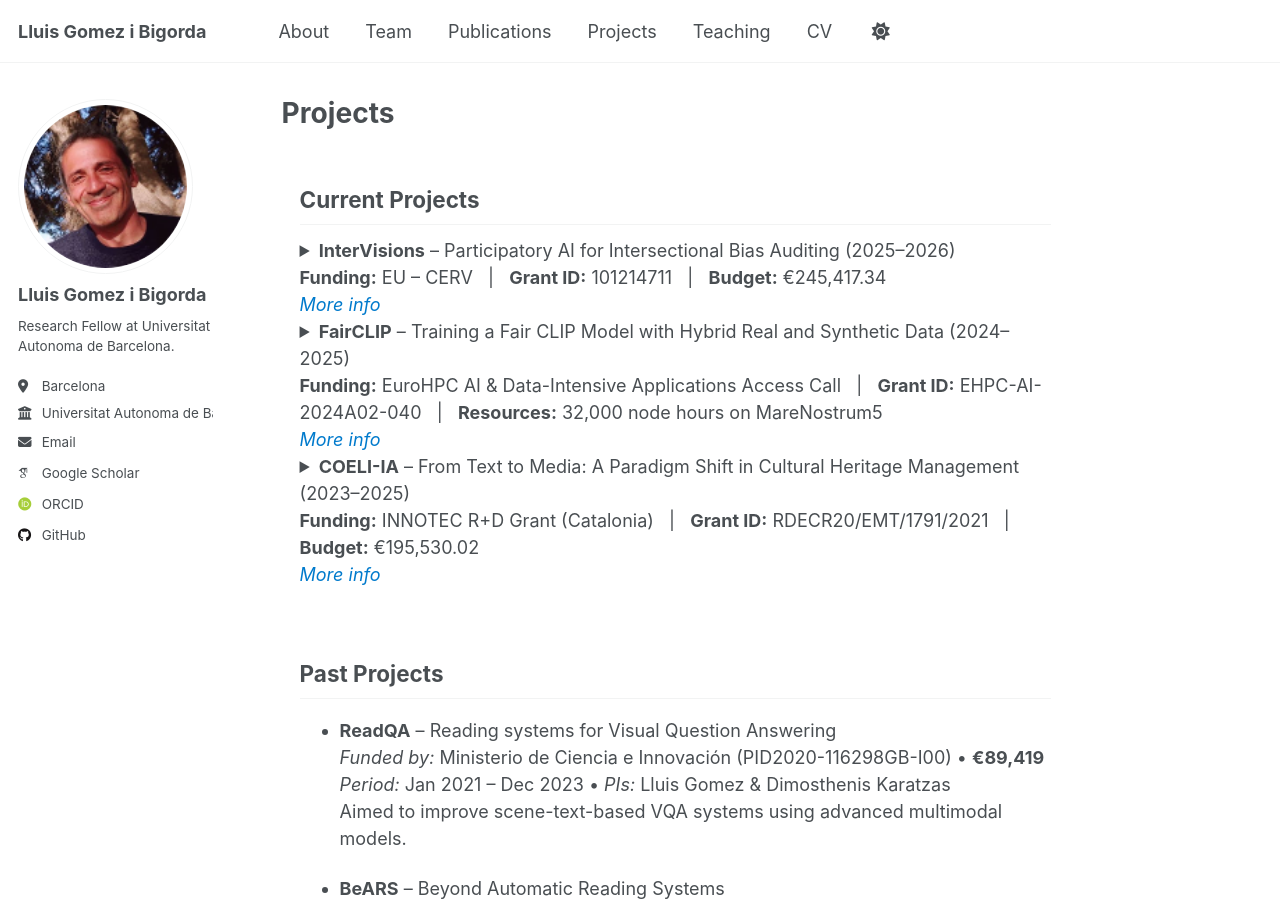
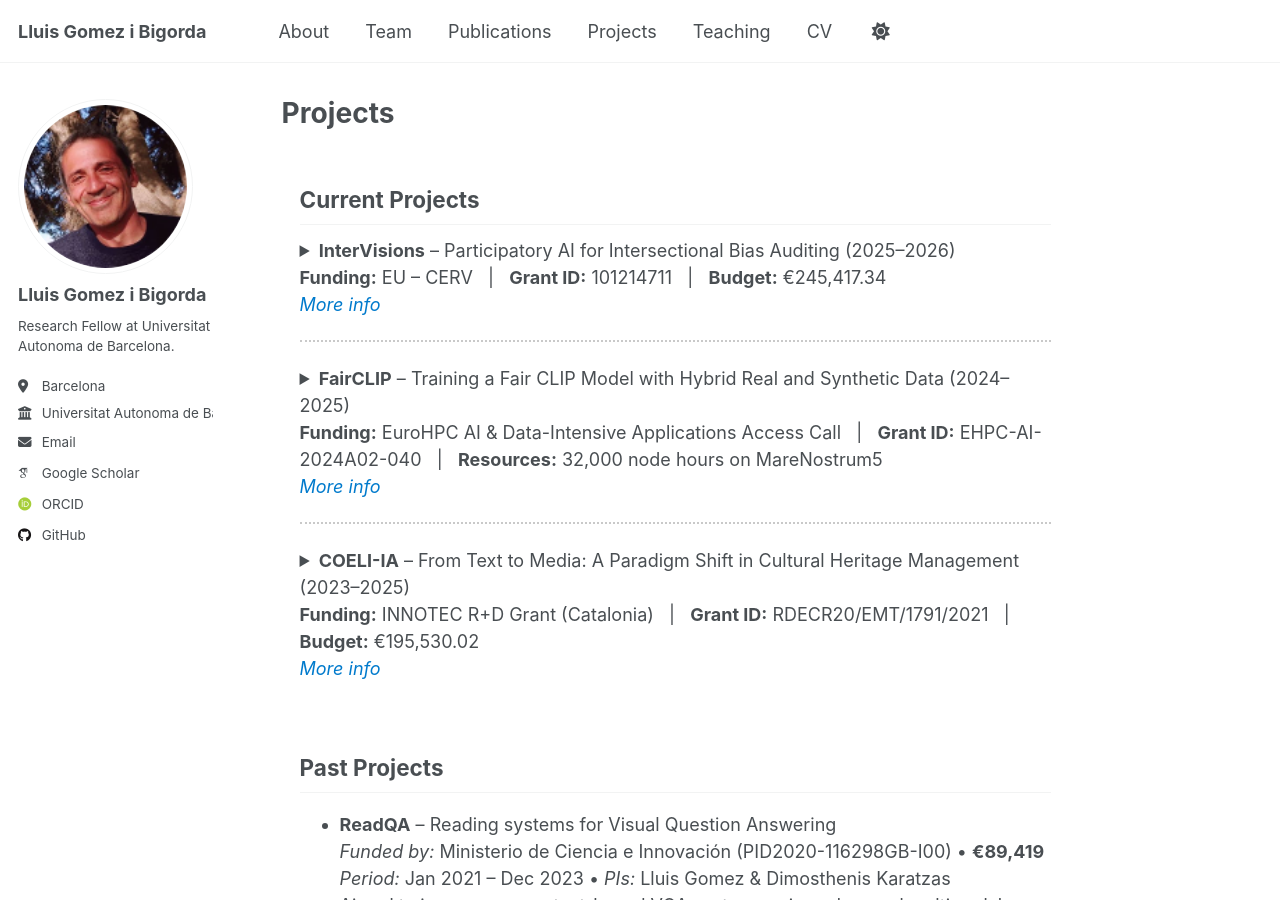
Before and after one commit to lluisgomez/lluisgomez.github.io, a Jekyll site: the page built from _pages/projects.md, in a window 1280 px wide and 900 px high. Built offline with Jekyll 4.4.1, drawn with Linux system fonts in a browser that asks for light colours; some web fonts are replaced.

Commit message:
add dotted rule separating current projects

```diff
--- a/_pages/projects.md
+++ b/_pages/projects.md
@@ -38,6 +38,7 @@ permalink: /projects/
 
 </details>
 
+<hr style="border: 0; border-top: 2px dotted #c9c9c9; margin: 1.25rem 0;">
 
 <details>
   <summary>
@@ -77,6 +78,7 @@ permalink: /projects/
   <a href="https://github.com/lluisgomez/FairCLIP" target="_blank">FairCLIP GitHub Repository</a>
 </details>
 
+<hr style="border: 0; border-top: 2px dotted #c9c9c9; margin: 1.25rem 0;">
 
 <details>
   <summary>
```
